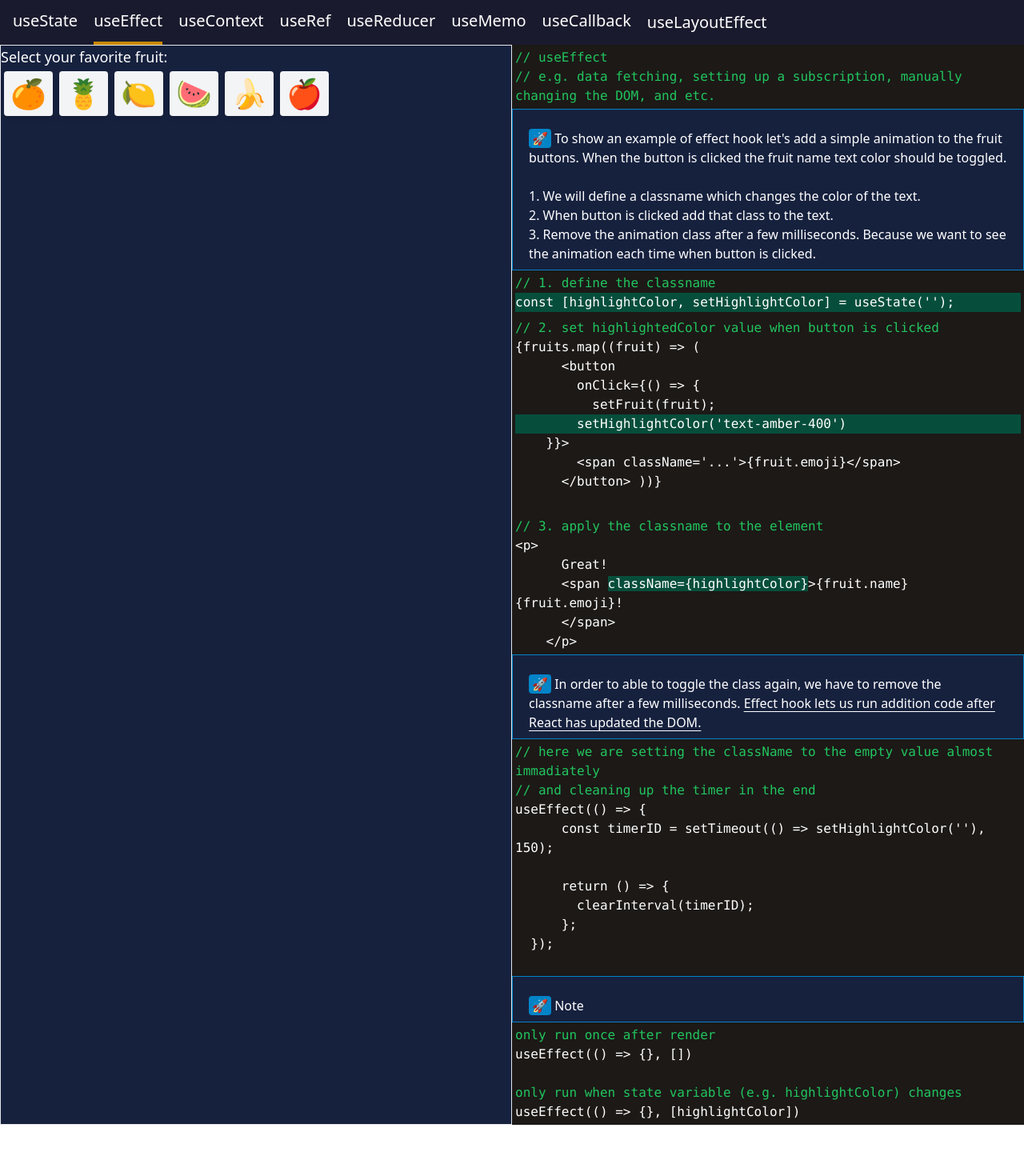
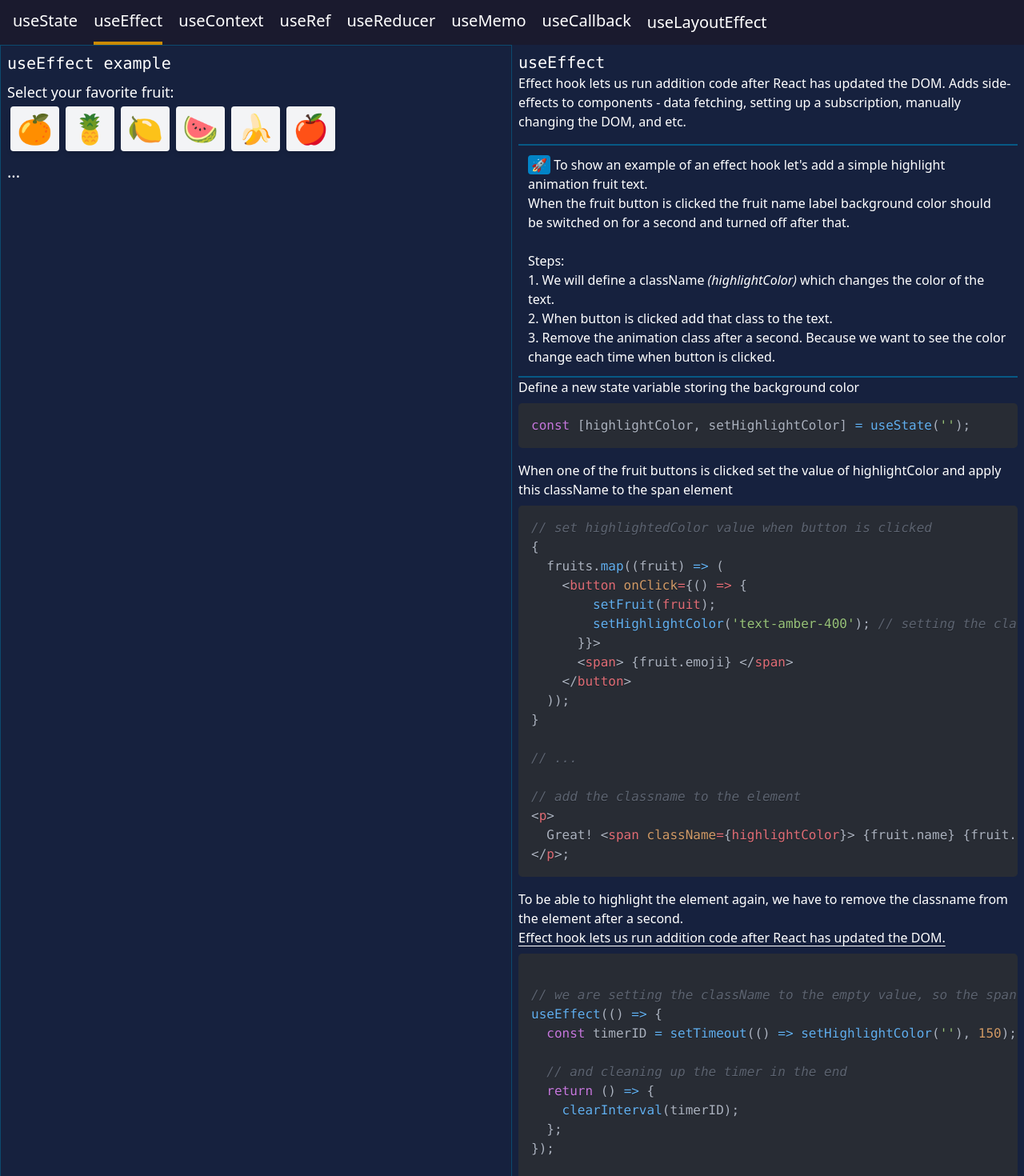
Before and after one commit to bekzodnj/hooks-visualized, a React (Vite) app: page /effect in a window 1280 px wide. Shown: the top 1470 px of the page at 80% size. Before the commit the page ends 1406 px from the top, so only its background shows below. Built offline with nearby package versions, Linux system fonts and the light colour scheme.

Commit message:
feat: Effect hook comments added

```diff
--- a/src/components/Effect.tsx
+++ b/src/components/Effect.tsx
@@ -1,4 +1,6 @@
 import { useState, useEffect } from 'react';
+import { PrismAsyncLight as SyntaxHighlighter } from 'react-syntax-highlighter';
+import { oneDark } from 'react-syntax-highlighter/dist/esm/styles/prism';
 import { CodeEditor, CodeComment } from './common/CodeEditor';
 import {
   effectHookStringsArr,
@@ -13,13 +15,53 @@ interface IFruit {
   emoji: string;
 }
 
+const useStateCodeString = `const [highlightColor, setHighlightColor] = useState('');`;
+const setHighlightCodeString = `// set highlightedColor value when button is clicked
+{
+  fruits.map((fruit) => (
+    <button onClick={() => {
+        setFruit(fruit);
+        setHighlightColor('text-amber-400'); // setting the classname
+      }}>
+      <span> {fruit.emoji} </span>
+    </button>
+  ));
+}
+
+// ...
+
+// add the classname to the element
+<p>
+  Great! <span className={highlightColor}> {fruit.name} {fruit.emoji}! </span>
+</p>;
+`;
+const effectHookCodeString = `
+// we are setting the className to the empty value, so the span element goes back to the default styling after a second
+useEffect(() => {
+  const timerID = setTimeout(() => setHighlightColor(''), 150);
+
+  // and cleaning up the timer in the end
+  return () => {
+    clearInterval(timerID);
+  };
+});
+
+`;
+
+const effectHookNotesCodeString = `// only run once after render
+useEffect(() => {}, [])
+
+// only run when state variable (e.g. highlightColor) changes
+useEffect(() => {}, [highlightColor])
+`;
+
 export const Effect = () => {
   const [fruit, setFruit] = useState<IFruit | null>(null);
 
   const [highlightColor, setHighlightColor] = useState('');
 
   useEffect(() => {
-    const timerID = setTimeout(() => setHighlightColor(''), 150);
+    const timerID = setTimeout(() => setHighlightColor(''), 1000);
 
     return () => {
       clearInterval(timerID);
@@ -29,7 +71,8 @@ export const Effect = () => {
   return (
     <div className=' bg-darknightblue text-white'>
       <div className='grid grid-cols-1 sm:grid-cols-2 '>
-        <section className='border '>
+        <section className='border border-sky-900 p-2'>
+          <h2 className='font-mono text-xl mb-2'>useEffect example</h2>
           <p className='text-lg'>Select your favorite fruit:</p>
           <div className='flex flex-wrap mb-2'>
             {fruits.map((fruit) => (
@@ -38,32 +81,37 @@ export const Effect = () => {
                 className='bg-gray-100 p-2 m-1 shadow-md rounded active:bg-orange-100'
                 onClick={() => {
                   setFruit(fruit);
-                  setHighlightColor('text-amber-400 transition');
+                  setHighlightColor('bg-green-600 p-1 rounded-md transition');
                 }}
               >
                 <span className='text-4xl'>{fruit.emoji}</span>
               </button>
             ))}
           </div>
-          {!!fruit && (
-            <p className={`text-2xl`}>
+          {fruit ? (
+            <p className={`text-xl`}>
               Great!{' '}
-              <span className={highlightColor}>
+              <span
+                className={highlightColor + ' p-1 text-xl transition-colors'}
+              >
                 {fruit.name} {fruit.emoji}!
               </span>
             </p>
+          ) : (
+            <p className={`text-xl`}>...</p>
           )}
         </section>
-        <section className='overflow-x-scroll'>
-          <CodeEditor>
-            <CodeComment>// useEffect</CodeComment>
-            <CodeComment>
-              // e.g. data fetching, setting up a subscription, manually
-              changing the DOM, and etc.
-            </CodeComment>
-          </CodeEditor>
-          <div className='border border-sky-600 p-2'>
-            <div className='m-0 antialiased px-3 pt-4 text-base'>
+        <section className='overflow-x-scroll p-2'>
+          <h2 className='font-mono text-xl'>useEffect</h2>
+          <div className='mb-4'>
+            <p>
+              Effect hook lets us run addition code after React has updated the
+              DOM. Adds side-effects to components - data fetching, setting up a
+              subscription, manually changing the DOM, and etc.
+            </p>
+          </div>
+          <div className='border-x-0 border-y-2 border-sky-800 p-3'>
+            <p className=''>
               <span
                 className='bg-sky-600 inline-block rounded px-1'
                 role='img'
@@ -71,80 +119,79 @@ export const Effect = () => {
               >
                 🚀
               </span>{' '}
-              To show an example of effect hook let's add a simple animation to
-              the fruit buttons. When the button is clicked the fruit name text
-              color should be toggled.
+              To show an example of an effect hook let's add a simple highlight
+              animation fruit text.
+            </p>
+            <p>
+              When the fruit button is clicked the fruit name label background
+              color should be switched on for a second and turned off after
+              that.
+            </p>
             <br />
-              <br />
+
+            <p>Steps: </p>
             <ul className='list-inside list-decimal'>
               <li>
-                  {' '}
-                  We will define a classname which changes the color of the
-                  text.
+                We will define a className{' '}
+                <span className='italic'>(highlightColor)</span> which changes
+                the color of the text.
               </li>
               <li>When button is clicked add that class to the text.</li>
               <li>
-                  Remove the animation class after a few milliseconds. Because
-                  we want to see the animation each time when button is clicked.
+                Remove the animation class after a second. Because we want to
+                see the color change each time when button is clicked.
               </li>
             </ul>
           </div>
+
+          <div className='mb-4'>
+            <p>Define a new state variable storing the background color</p>
+            <SyntaxHighlighter
+              language='jsx'
+              style={oneDark}
+              wrapLines={true}
+              wrapLongLines={true}
+            >
+              {useStateCodeString}
+            </SyntaxHighlighter>
           </div>
-          <CodeEditor>
-            <CodeComment>// 1. define the classname</CodeComment>
-            <p className='font-mono bg-emerald-900'>
-              const [highlightColor, setHighlightColor] = useState('');
+
+          <div className='mb-4'>
+            <p>
+              When one of the fruit buttons is clicked set the value of
+              highlightColor and apply this className to the span element
             </p>
-          </CodeEditor>
-          <CodeEditor>
-            <CodeComment>
-              // 2. set highlightedColor value when button is clicked
-            </CodeComment>
-            <div className='whitespace-pre-wrap'>
-              {emojiToButtonsHtmlString[0]}
-              <p className='bg-emerald-900'>{emojiToButtonsHtmlString[1]}</p>
-              {emojiToButtonsHtmlString[2]}
+            <SyntaxHighlighter
+              language='jsx'
+              style={oneDark}
+              wrapLines={true}
+              wrapLongLines={true}
+            >
+              {setHighlightCodeString}
+            </SyntaxHighlighter>
           </div>
-          </CodeEditor>
-          <CodeEditor>
-            <CodeComment>// 3. apply the classname to the element</CodeComment>
+
+          <div className='mb-4'>
             <p>
-              {subTitleHtmlString[0]}
-              <span className='bg-emerald-900'>{subTitleHtmlString[1]}</span>
-              {subTitleHtmlString[2]}
-            </p>
-          </CodeEditor>
-
-          <div className='border border-sky-600 p-2'>
-            <p className='m-0 antialiased px-3 pt-4 text-base'>
-              <span
-                className='bg-sky-600 inline-block rounded px-1'
-                role='img'
-                aria-label='rocket'
-              >
-                🚀
-              </span>{' '}
-              In order to able to toggle the class again, we have to remove the
-              classname after a few milliseconds.{' '}
-              <span className='underline underline-offset-4'>
+              To be able to highlight the element again, we have to remove the
+              classname from the element after a second.{' '}
+              <span className='underline underline-offset-4 inline-block'>
                 Effect hook lets us run addition code after React has updated
                 the DOM.
               </span>
             </p>
+            <SyntaxHighlighter
+              language='jsx'
+              style={oneDark}
+              wrapLines={true}
+              wrapLongLines={true}
+            >
+              {effectHookCodeString}
+            </SyntaxHighlighter>
           </div>
 
-          <CodeEditor>
-            <CodeComment>
-              // here we are setting the className to the empty value almost
-              immadiately
-            </CodeComment>
-            <CodeComment>// and cleaning up the timer in the end</CodeComment>
-
-            {effectHookTimerString}
-          </CodeEditor>
-
-          <div className='border border-sky-600 p-2'>
-            <p className='m-0 antialiased px-3 pt-4 text-base'>
+          <div className='mb-4'>
+            <p>
               <span
                 className='bg-sky-600 inline-block rounded px-1'
                 role='img'
@@ -154,17 +201,15 @@ export const Effect = () => {
               </span>{' '}
               Note
             </p>
+            <SyntaxHighlighter
+              language='jsx'
+              style={oneDark}
+              wrapLines={true}
+              wrapLongLines={true}
+            >
+              {effectHookNotesCodeString}
+            </SyntaxHighlighter>
           </div>
-          <CodeEditor>
-            <CodeComment>only run once after render</CodeComment>
-            {effectHookStringsArr[0]}
-            <br />
-            <br />
-            <CodeComment>
-              only run when state variable (e.g. highlightColor) changes
-            </CodeComment>
-            {effectHookStringsArr[1]}
-          </CodeEditor>
         </section>
       </div>
     </div>
--- a/src/components/Test.js
+++ b/src/components/Test.js
@@ -1,27 +1,7 @@
-export const Fruit = () => {
-  const [fruit, setFruit] = useState(null);
-  return (
-    <section className=''>
-      <p className=''>Select your favorite fruit:</p>
-      <div>
-        {fruits.map((fruit) => (
-          <button
-            onClick={() => {
-              setFruit(fruit);
-            }}
-          >
-            <span>{fruit.emoji}</span>
-          </button>
-        ))}
-      </div>
+useEffect(() => {
+  const timerID = setTimeout(() => setHighlightColor(''), 150);
 
-      <p>
-        {' '}
-        Great!{' '}
-        <span>
-          {fruit.name} {fruit.emoji}!
-        </span>
-      </p>
-    </section>
-  );
-};
+  return () => {
+    clearInterval(timerID);
+  };
+});
```
Lines whose indentation alone changed are shown as unchanged.
